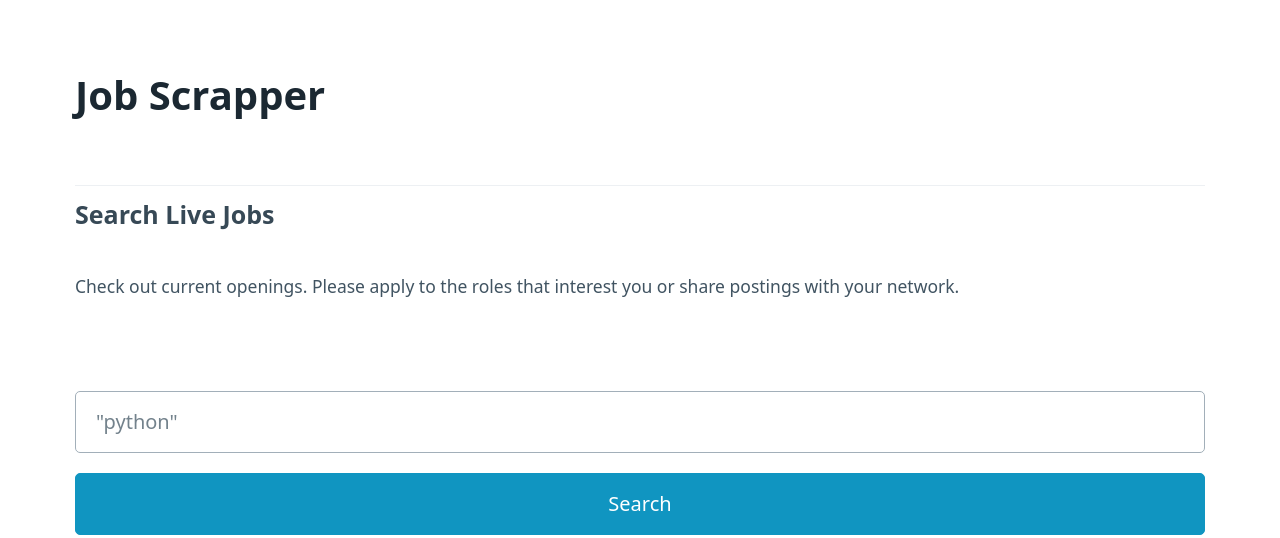
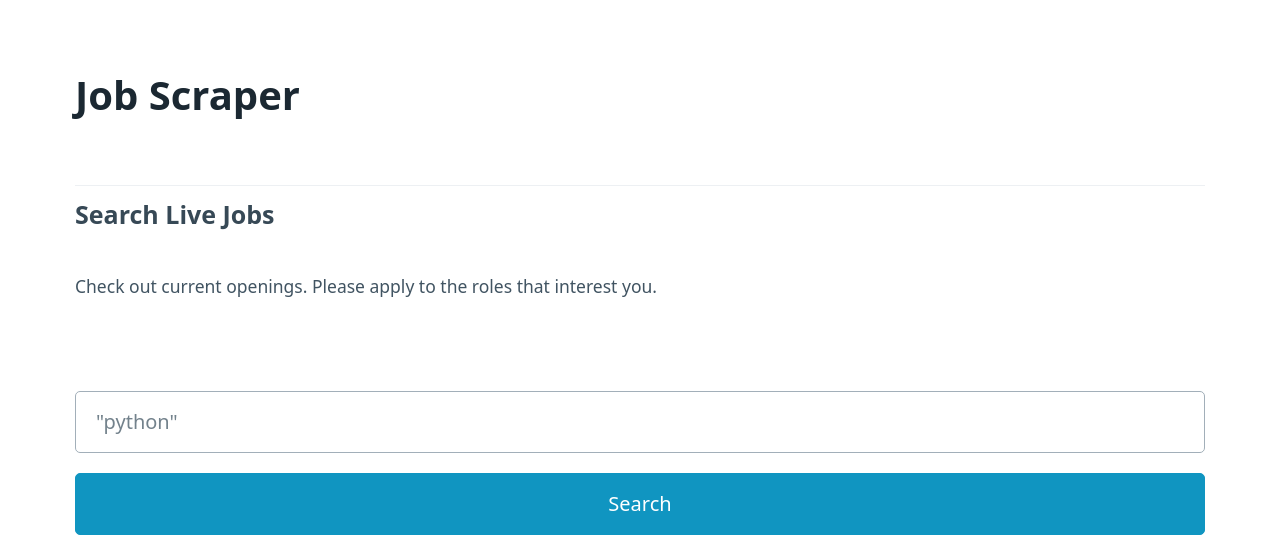
Before and after one commit to boandri/Web_Scrapper_Python, a Flask app: page / in a window 1280 px wide. Shown: the part 75-613 px from the top of the page. Run offline with Flask 3, Linux system fonts and the light colour scheme.

Commit message:
corrected typo, updated home.html design

```diff
--- a/templates/home.html
+++ b/templates/home.html
@@ -18,10 +18,10 @@
     </ul>
   </nav>
   <main class="container">
-    <h1>Job Scrapper</h1>
+    <h1>Job Scraper</h1>
     <hr>
     <h4>Search Live Jobs</h4>
-    <small>Check out current openings. Please apply to the roles that interest you or share postings with your network.</small>
+    <small>Check out current openings. Please apply to the roles that interest you.</small>
     <br><br><br><br>
     <div>
       <form action="/search">
```
